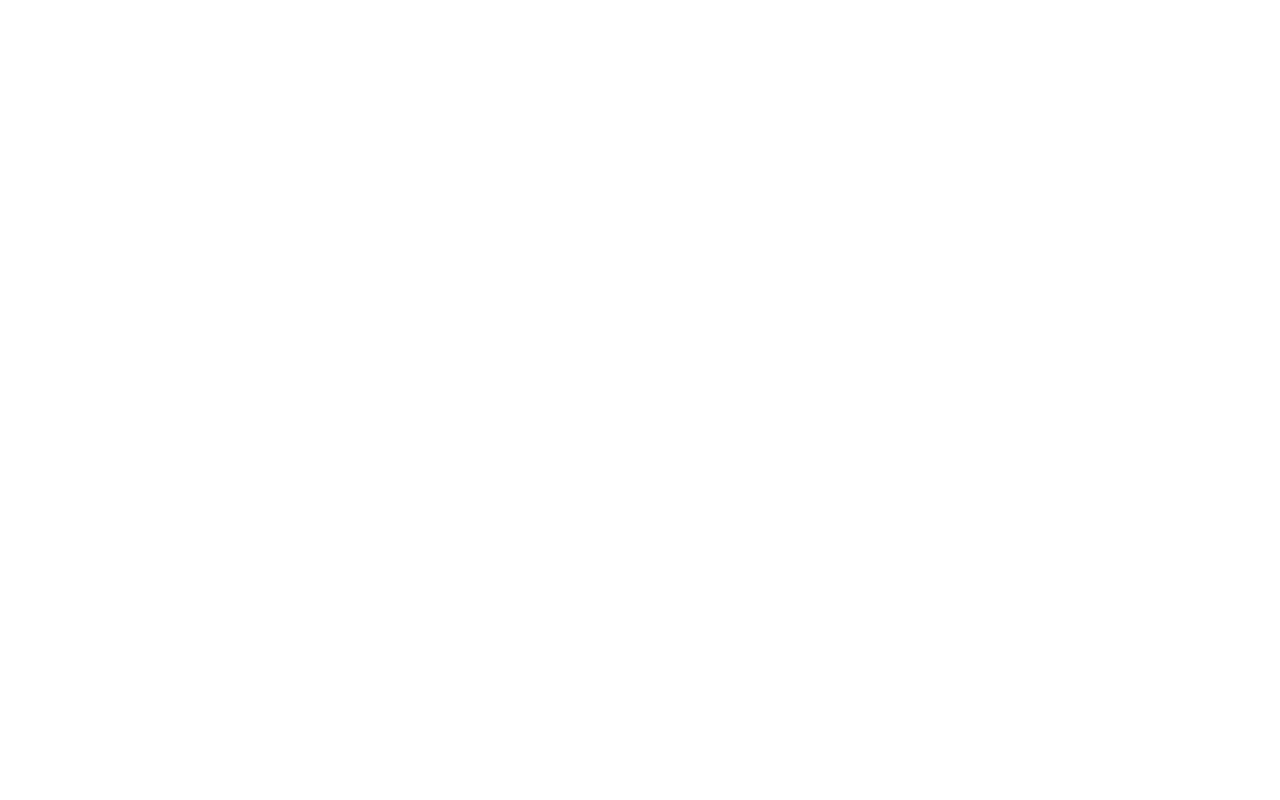
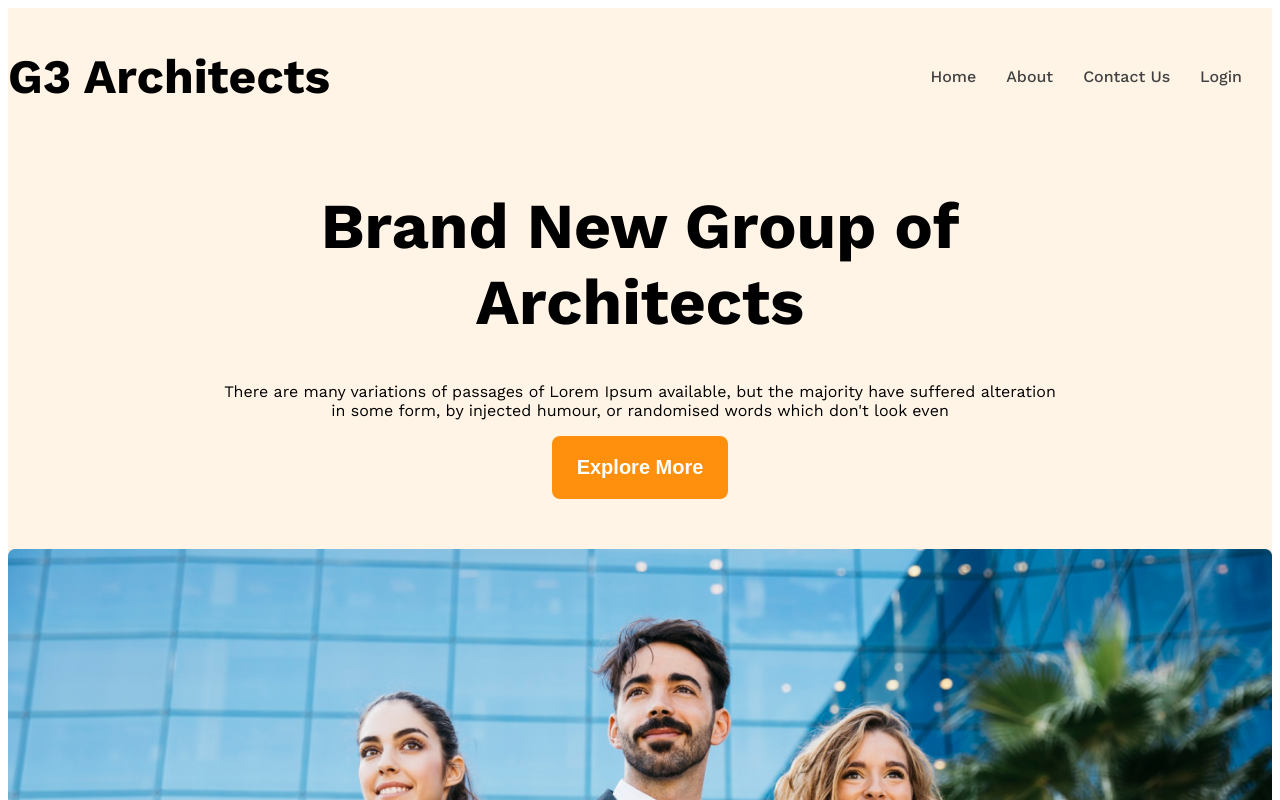
Before and after one commit to nimnikhatun01/Architects-project-resources, a plain HTML site: page index.html in a window 1280 px wide. Shown: the top 800 px of the page. Drawn offline with nearby package versions, Linux system fonts and the light colour scheme.

Commit message:
added an navbar

```diff
--- a/index.html
+++ b/index.html
@@ -6,7 +6,33 @@
     <title> G3-Architects</title>
     <link rel="stylesheet" href="style/style.css">
 </head>
-<body>
+<body class="work-sans-font ">
+    <header class="bg-light" >
+        <nav class="navbar display-flex">
+            <h1 class="brand">G3 Architects</h1>
+            <ul class="nav-links display-flex">
+                <li class="nav-item"><a href="" class="nav-link text-gray">Home</a></li>
+                <li class="nav-item"><a href="" class="nav-link text-gray">About</a></li>
+                <li class="nav-item"><a href="" class="nav-link text-gray">Contact Us </a></li>
+                <li class="nav-item"><a href="" class="nav-link text-gray">Login</a></li>
+            </ul>
+        </nav>
+        <div class="banner">
+            <div class="banner-content">
+                <h1 class="banner-title">Brand New Group of Architects</h1>
+            <p class="baner-descrition">There are many variations of passages of Lorem Ipsum available, but the majority have suffered alteration in some form, by injected humour, or randomised words which don't look even</p>
+            <button class="btu-primary">Explore More</button>
+            </div>
+            <img class="banner-image" src="images/banner.png" alt="">
+        </div>
 
+
+    </header>
+    <main>
+
+    </main>
+    <footer>
+
+    </footer>
 </body>
 </html>
--- a/style/style.css
+++ b/style/style.css
@@ -0,0 +1,76 @@
+@import url('https://fonts.googleapis.com/css2?family=Work+Sans:ital,wght@0,100..900;1,100..900&display=swap');
+
+.work-sans-font {
+    font-family: "Work Sans", sans-serif;
+    font-optical-sizing: auto;
+    font-weight: 400;
+    font-style: normal;
+  }
+  /* sheared style */
+.display-flex{
+  display: flex;
+}
+/* dark 02 */
+.text-gray{
+  color: #424242;
+}
+/* dark 03 */
+.text-light-gray{
+color: #727272;
+}
+.bg-light{
+  background-color: rgba(255, 144, 14, 0.10);
+}
+.btu-primary{
+  background-color: rgb(255, 144, 14);
+  color: white;
+  padding: 20px 25px;
+  font-size: 1.25rem;
+  font-weight: 600;
+  border: none;
+  border-radius: 8px;
+}
+  /* header style */
+
+  /* navbar related styles */
+  .navbar{
+    justify-content: space-between;
+    align-items: center;
+  }
+  .brand{
+    font-weight: 700;
+    font-size: 3rem;
+  }
+  .nav-item{
+    list-style: none;
+    margin-right: 30px;
+  }
+  .nav-link{
+    text-decoration: none;
+    font-weight: 500;
+  }
+  .navbar,.banner{
+    max-width: 1440px;
+    margin: 0 auto;
+
+  }
+  /* banner related style */
+  .banner-content{
+    max-width: 850px;
+    margin: 0 auto;
+    text-align: center;
+    margin-bottom: 50px;
+  }
+  .banner-title{
+    font-weight: 700;
+    font-size: 4rem;
+  }
+  .banner-image{
+    width: 100%;
+  }
+  /* responsive media query */
+  @media screen and(max-width:576px) {
+    .navbar,.nav-links{
+      flex-direction: column;
+    }
+  }
```
